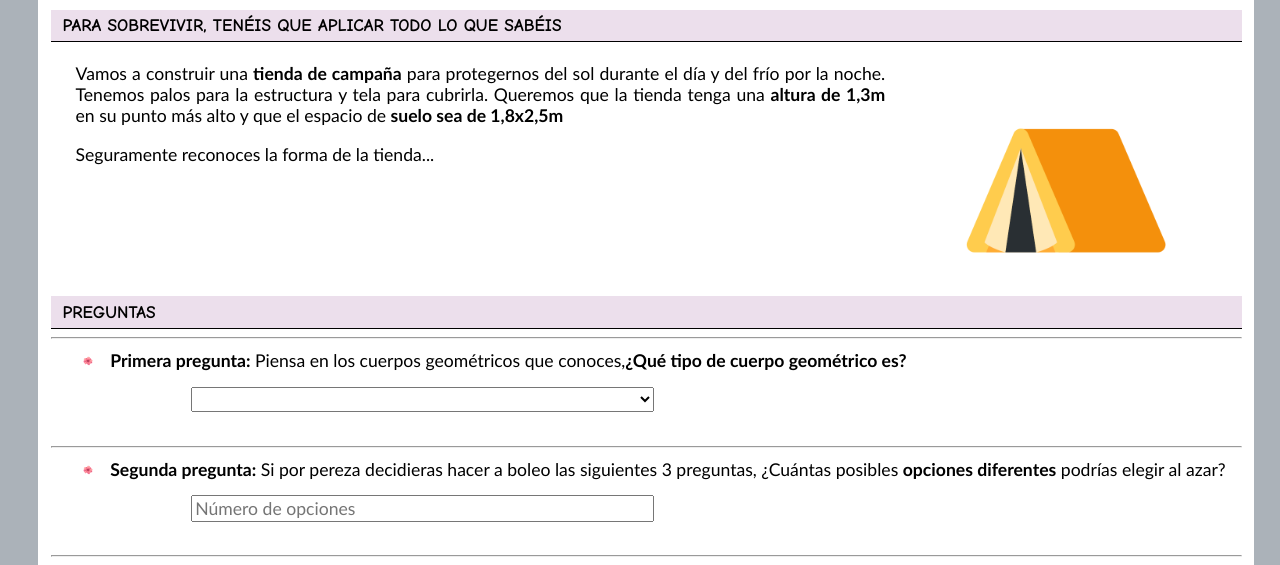
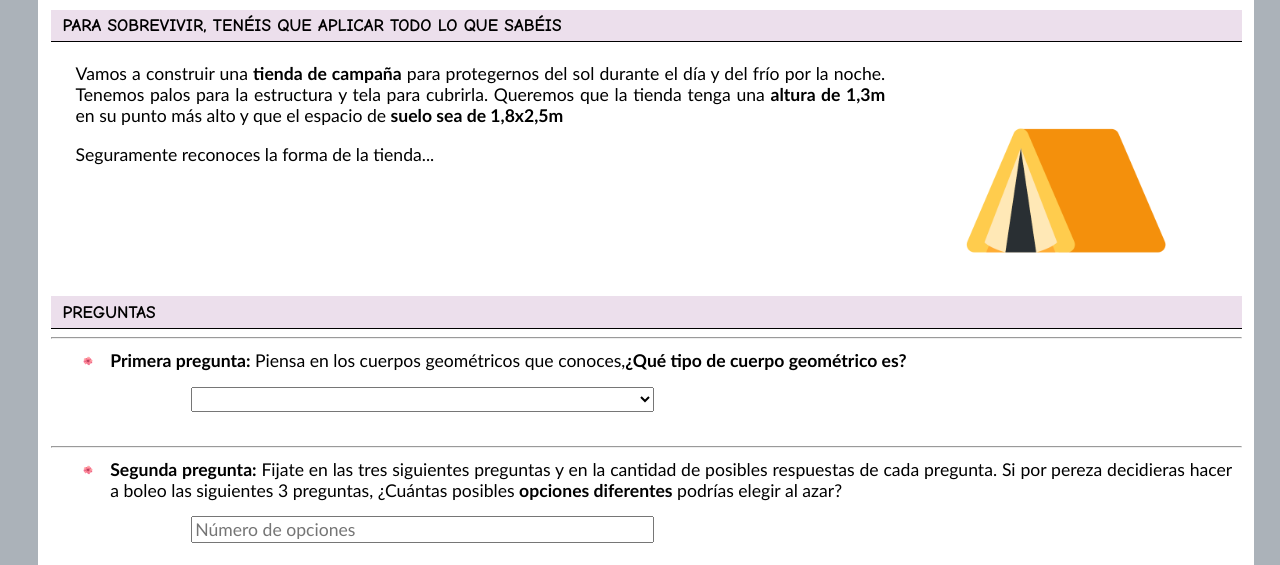
Before and after one commit to malfonsgas/ISLA-2ESO, a plain HTML site: page 3-REFUGIO-3.html in a window 1280 px wide. Shown: the part 187-752 px from the top of the page. Drawn offline with Linux system fonts and the light colour scheme; a web font is replaced by a local one.

Commit message:
Update 3-REFUGIO-3.html

```diff
--- a/3-REFUGIO-3.html
+++ b/3-REFUGIO-3.html
@@ -59,7 +59,7 @@
 			<!--2º PREGUNTA: Entrada de texto-->
 			<div class="container">
 					<img src="img/1-flor.png" width=10px style="padding-left: 0;margin-top: 0;">
-					<label for="respuesta2" class="Pregunta" style="grid-column: span 6;"><strong>Segunda pregunta:</strong> Si por pereza decidieras hacer a boleo las siguientes 3 preguntas, ¿Cuántas posibles <strong> opciones diferentes</strong>  podrías elegir al azar?</label>
+					<label for="respuesta2" class="Pregunta" style="grid-column: span 6;"><strong>Segunda pregunta:</strong> Fijate en las tres siguientes preguntas y en la cantidad de posibles respuestas de cada pregunta. Si por pereza decidieras hacer a boleo las siguientes 3 preguntas, ¿Cuántas posibles <strong> opciones diferentes</strong>  podrías elegir al azar?</label>
 					<p></p><p></p>
 					<input type="text" name="respuesta2" id="respuesta2" class="entrada" placeholder="Número de opciones" size=30px style="grid-column: span 2;">
 					<img src="img/right.png" height="40" class="ImagenesCorreccion" id="Correcto2">
```
